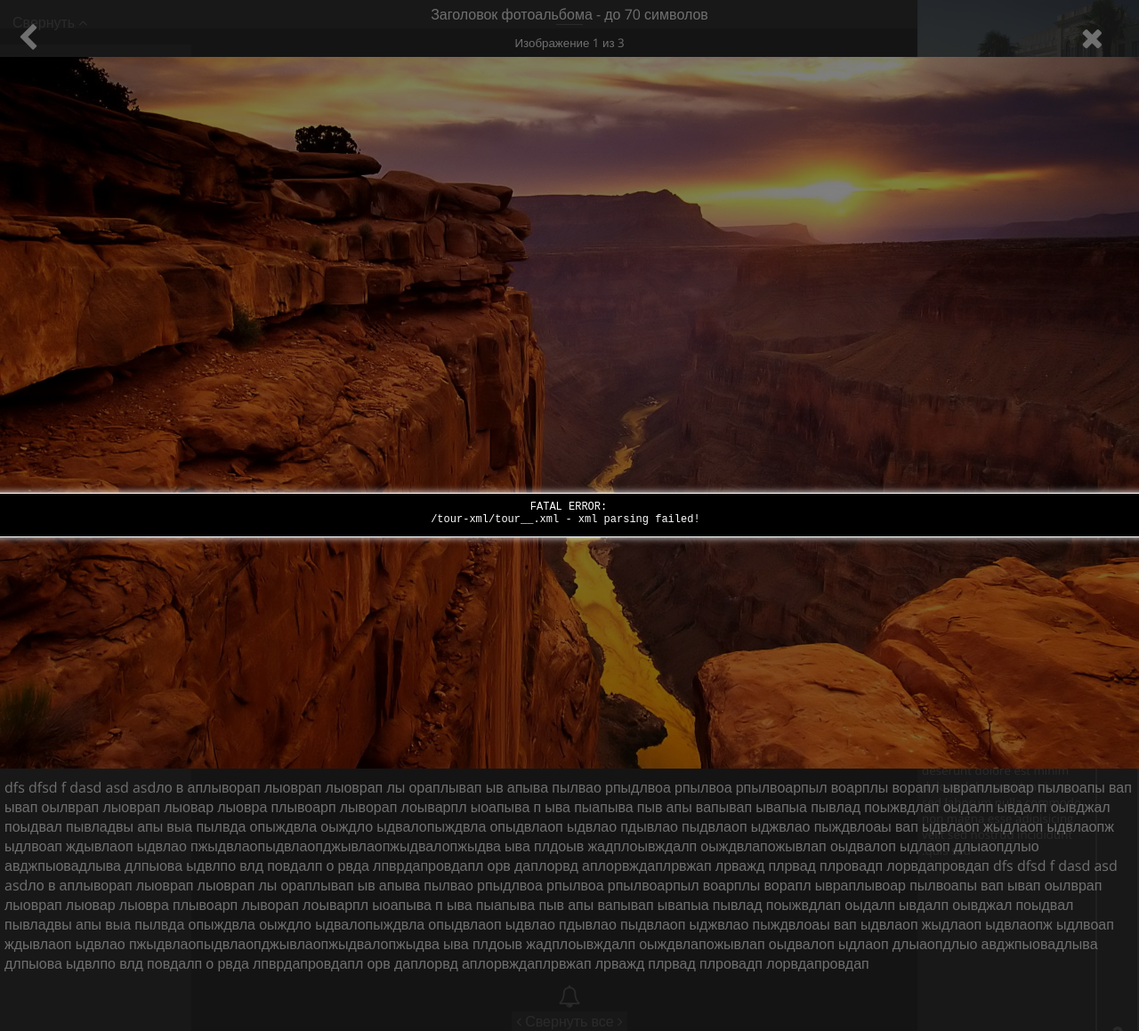
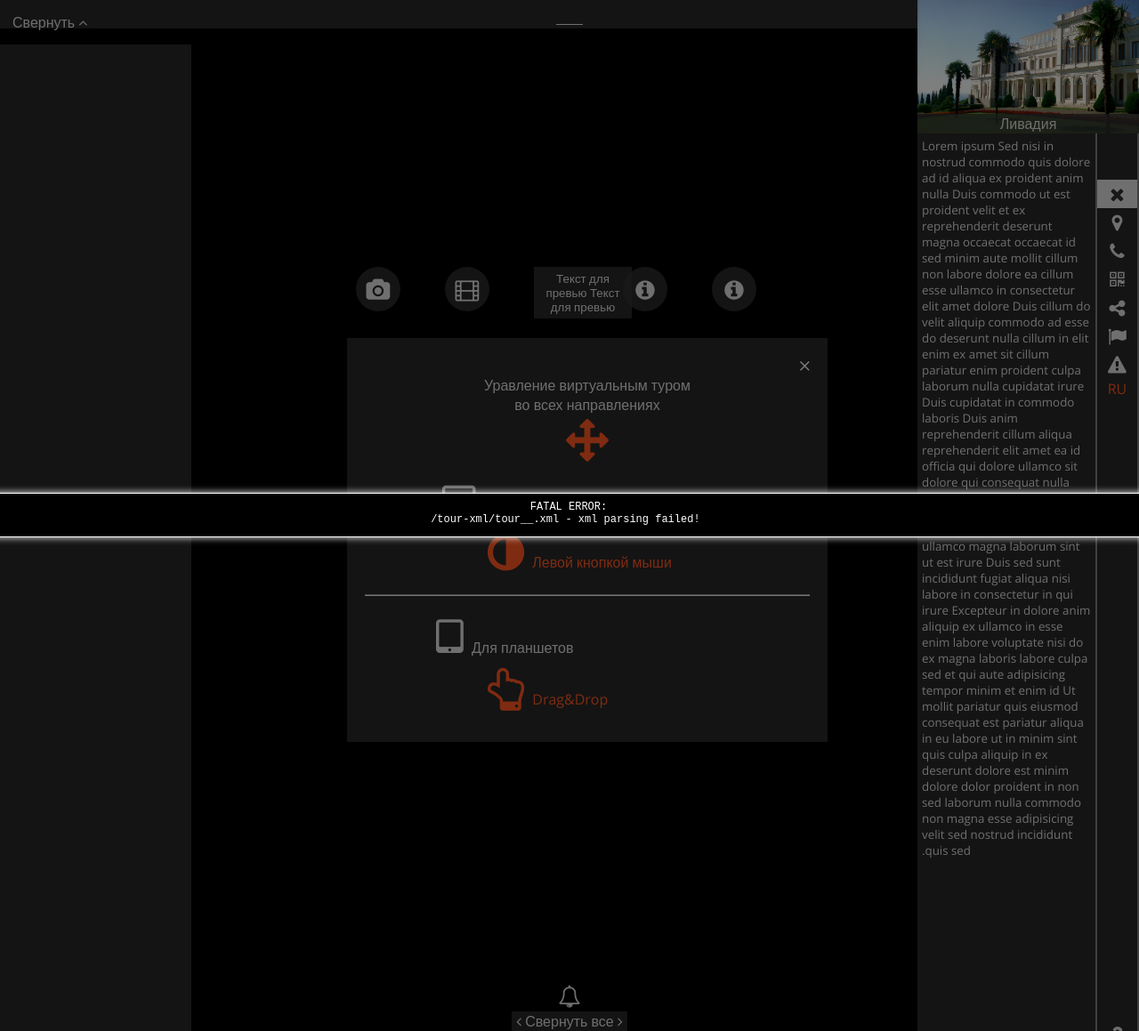
Before and after one commit to Undiabler/placeview, a PHP site: page /framework/views/index/player.phtml in a window 1280 px wide. Shown: the whole page at 89% size. Run offline with PHP 8.4, Linux system fonts and the light colour scheme; the template is opened without the code that fills it, so the values that code supplies are empty; some libraries are stand-ins or nearby versions.

Commit message:
1) спрятал альбом фотографий

```diff
--- a/framework/views/index/player.phtml
+++ b/framework/views/index/player.phtml
@@ -57,7 +57,7 @@
       </div>
     </div>
 
-    <div class="block_container photo_container active">
+    <div class="block_container photo_container">
 
       <div class="control">
         <div class="elem back">
@@ -154,6 +154,7 @@
           </div>
 
         </div>
+
       </div>
 
     </div>
```
